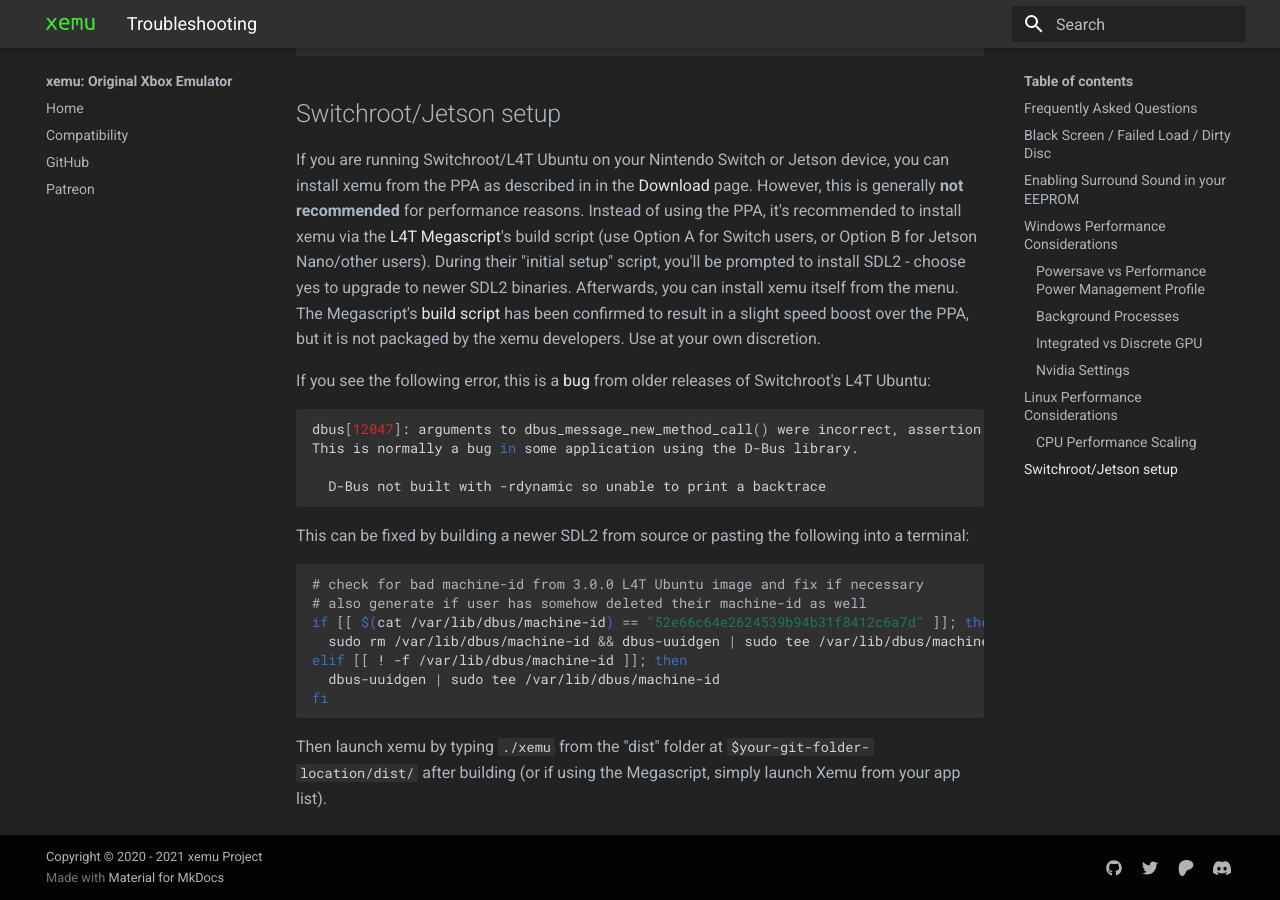
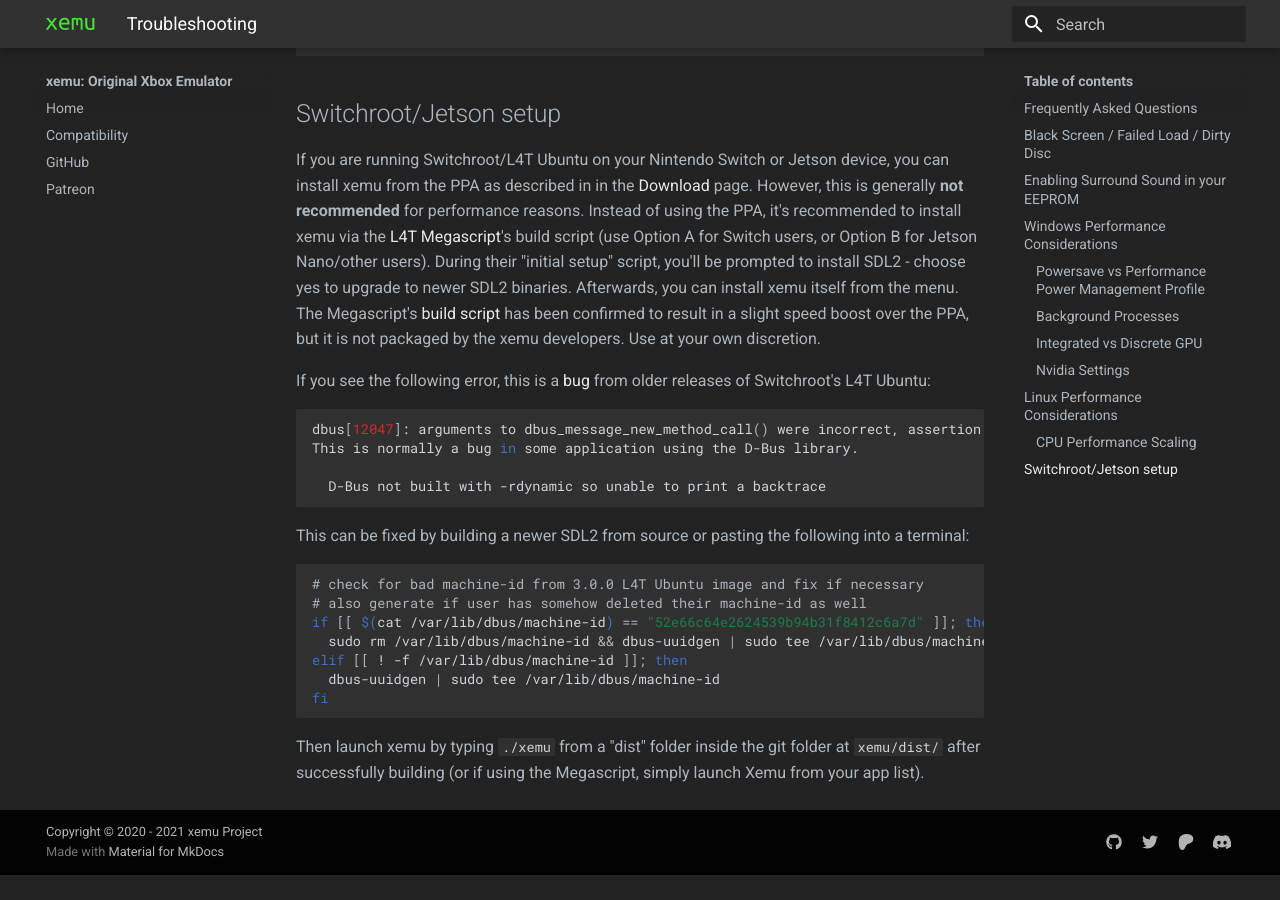
Before and after one commit to xemu-project/xemu-website, an MkDocs documentation site: the page built from docs/docs/troubleshooting.md, in a window 1280 px wide and 900 px high, scrolled down 1642 px. Built offline with MkDocs 1.6.1 and Material for MkDocs 9.7.7, drawn with Linux system fonts in a browser that asks for light colours; after the commit the page ends 2517 px from its top, so only the background shows below that.

Commit message:
reword again

````diff
--- a/docs/docs/troubleshooting.md
+++ b/docs/docs/troubleshooting.md
@@ -84,4 +84,4 @@ elif [[ ! -f /var/lib/dbus/machine-id ]]; then
   dbus-uuidgen | sudo tee /var/lib/dbus/machine-id
 fi
 ```
-Then launch xemu by typing `./xemu` from the "dist" folder at `$your-git-folder-location/dist/` after building (or if using the Megascript, simply launch Xemu from your app list).
+Then launch xemu by typing `./xemu` from a "dist" folder inside the git folder at `xemu/dist/` after successfully building (or if using the Megascript, simply launch Xemu from your app list).
````
